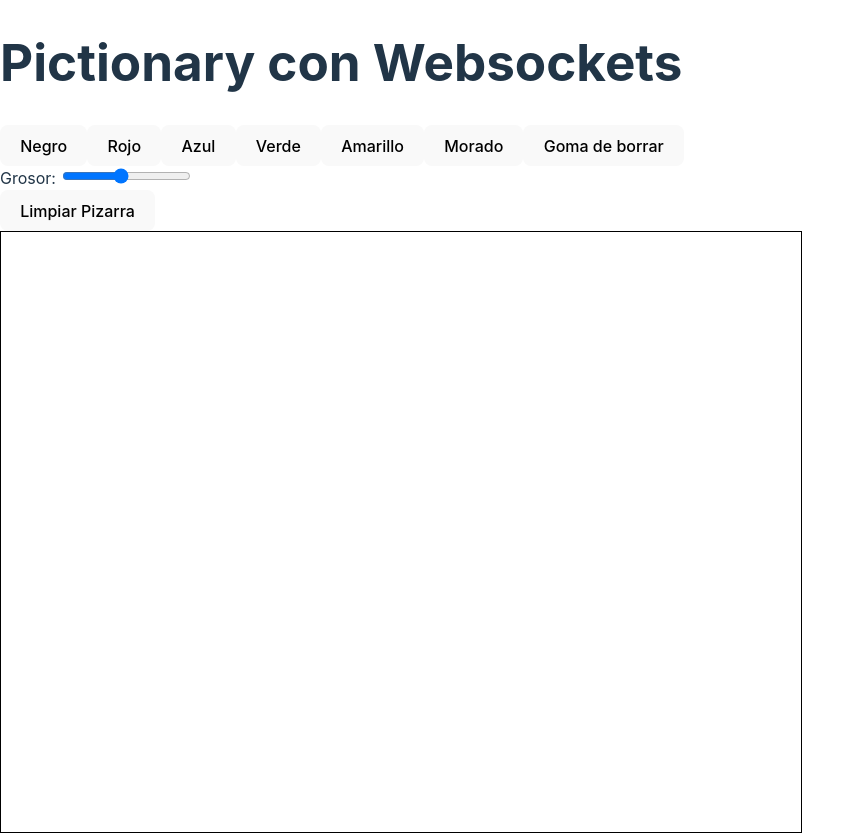
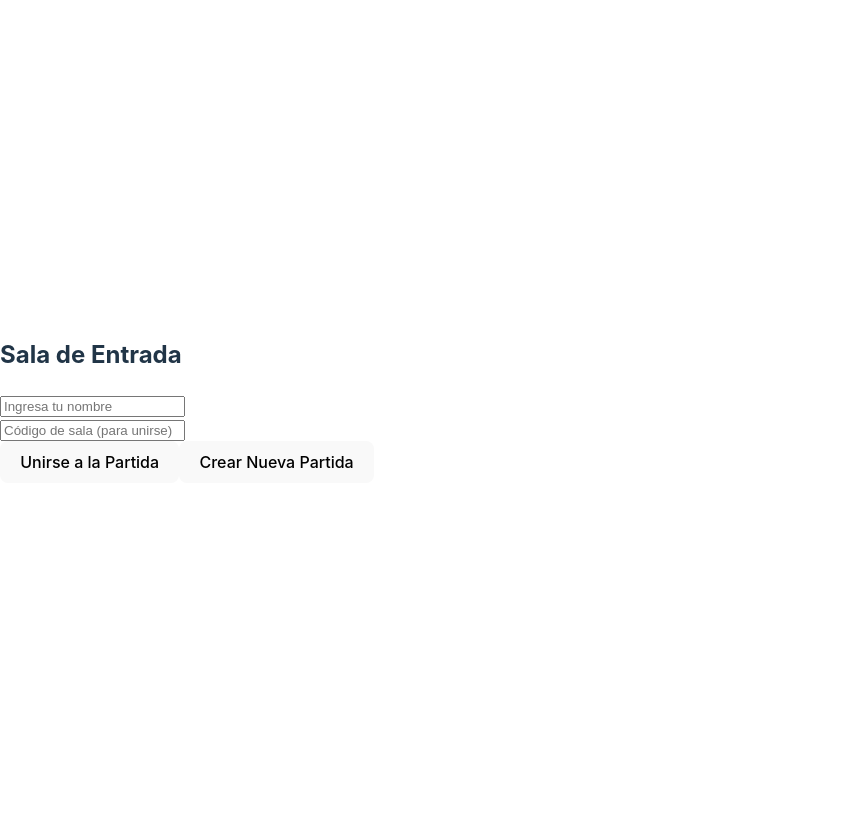
Before and after one commit to bbustaa/proyectoSTA, a React (Vite) app: page / in a window 1280 px wide. Shown: the whole page, without its empty margins (0-865 px from the left). After the commit the page ends 800 px from the top, so only its background shows below. Built offline with nearby package versions, Linux system fonts and the light colour scheme; no server answers.

Commit message:
sala de lobby con usuarios, usuarios se pueden unir a salas... pizarra pinta pero no se mantiene en los usuarios distintos

```diff
--- a/package.json
+++ b/package.json
@@ -12,7 +12,8 @@
   "dependencies": {
     "react": "^18.3.1",
     "react-dom": "^18.3.1",
-    "socket.io-client": "^4.8.0"
+    "socket.io-client": "^4.8.0",
+    "uuid": "^11.0.2"
   },
   "devDependencies": {
     "@eslint/js": "^9.13.0",
--- a/src/App.jsx
+++ b/src/App.jsx
@@ -1,11 +1,25 @@
 import React, { useState, useEffect } from 'react';
-import CanvasComponent from './CanvasComponent';  // Asegúrate de que el path es correcto
+import CanvasComponent from './CanvasComponent';
 import io from 'socket.io-client';
+import Lobby from './Lobby';
 
-const socket = io('http://localhost:3000');  // Conecta al servidor de Websockets
+const socket = io('http://localhost:3000');
+
+// Función para generar un código de sala sencillo
+function generateRoomCode() {
+  const characters = 'ABCDEFGHIJKLMNOPQRSTUVWXYZ0123456789';
+  let code = '';
+  for (let i = 0; i < 5; i++) {
+    code += characters.charAt(Math.floor(Math.random() * characters.length));
+  }
+  return code;
+}
 
 function App() {
   const [dibujo, setDibujo] = useState([]);
+  const [isInGame, setIsInGame] = useState(false);
+  const [username, setUsername] = useState('');
+  const [roomCode, setRoomCode] = useState('');
 
   useEffect(() => {
     // Escuchar los datos de dibujo desde el servidor
@@ -14,15 +28,38 @@ function App() {
     });
   }, []);
 
+  // Función para manejar el envío de datos de dibujo al servidor
   const handleDibujo = (data) => {
-    // Enviar los datos de dibujo al servidor
-    socket.emit('dibujar', data);
+    socket.emit('dibujar', { ...data, roomCode });
+  };
+
+  // Función para unirse a una partida existente
+  const joinGame = (username, roomCode) => {
+    setUsername(username);
+    setRoomCode(roomCode);
+    setIsInGame(true);
+    socket.emit('joinRoom', roomCode);
+  };
+
+  // Función para crear una nueva partida
+  const createGame = (username) => {
+    const newRoomCode = generateRoomCode();  // Genera un código de sala sencillo
+    setUsername(username);
+    setRoomCode(newRoomCode);
+    setIsInGame(true);
+    socket.emit('joinRoom', newRoomCode);
   };
 
   return (
     <div>
-      <h1>Pictionary con Websockets</h1>
-      <CanvasComponent onDibujo={handleDibujo} />
+      {isInGame ? (
+        <div>
+          <h1>Partida en Sala: {roomCode}</h1>
+          <CanvasComponent onDibujo={handleDibujo} />
+        </div>
+      ) : (
+        <Lobby onJoinGame={joinGame} onCreateGame={createGame} />
+      )}
     </div>
   );
 }
--- /dev/null
+++ b/src/Lobby.jsx
@@ -0,0 +1,48 @@
+import React, { useState } from 'react';
+
+const Lobby = ({ onJoinGame, onCreateGame }) => {
+  const [username, setUsername] = useState('');
+  const [roomCode, setRoomCode] = useState('');
+
+  // Función para unirse a una partida existente
+  const handleJoinGame = () => {
+    if (username && roomCode) {
+      onJoinGame(username, roomCode);
+    } else {
+      alert('Por favor, ingresa un nombre y un código de sala.');
+    }
+  };
+
+  // Función para crear una nueva partida
+  const handleCreateGame = () => {
+    if (username) {
+      onCreateGame(username);
+    } else {
+      alert('Por favor, ingresa un nombre.');
+    }
+  };
+
+  return (
+    <div>
+      <h2>Sala de Entrada</h2>
+      <input
+        type="text"
+        placeholder="Ingresa tu nombre"
+        value={username}
+        onChange={(e) => setUsername(e.target.value)}
+      />
+      <br />
+      <input
+        type="text"
+        placeholder="Código de sala (para unirse)"
+        value={roomCode}
+        onChange={(e) => setRoomCode(e.target.value)}
+      />
+      <br />
+      <button onClick={handleJoinGame}>Unirse a la Partida</button>
+      <button onClick={handleCreateGame}>Crear Nueva Partida</button>
+    </div>
+  );
+};
+
+export default Lobby;
```
Also changed, not shown: 2 other files (tests, documents, lock files or other folders).
